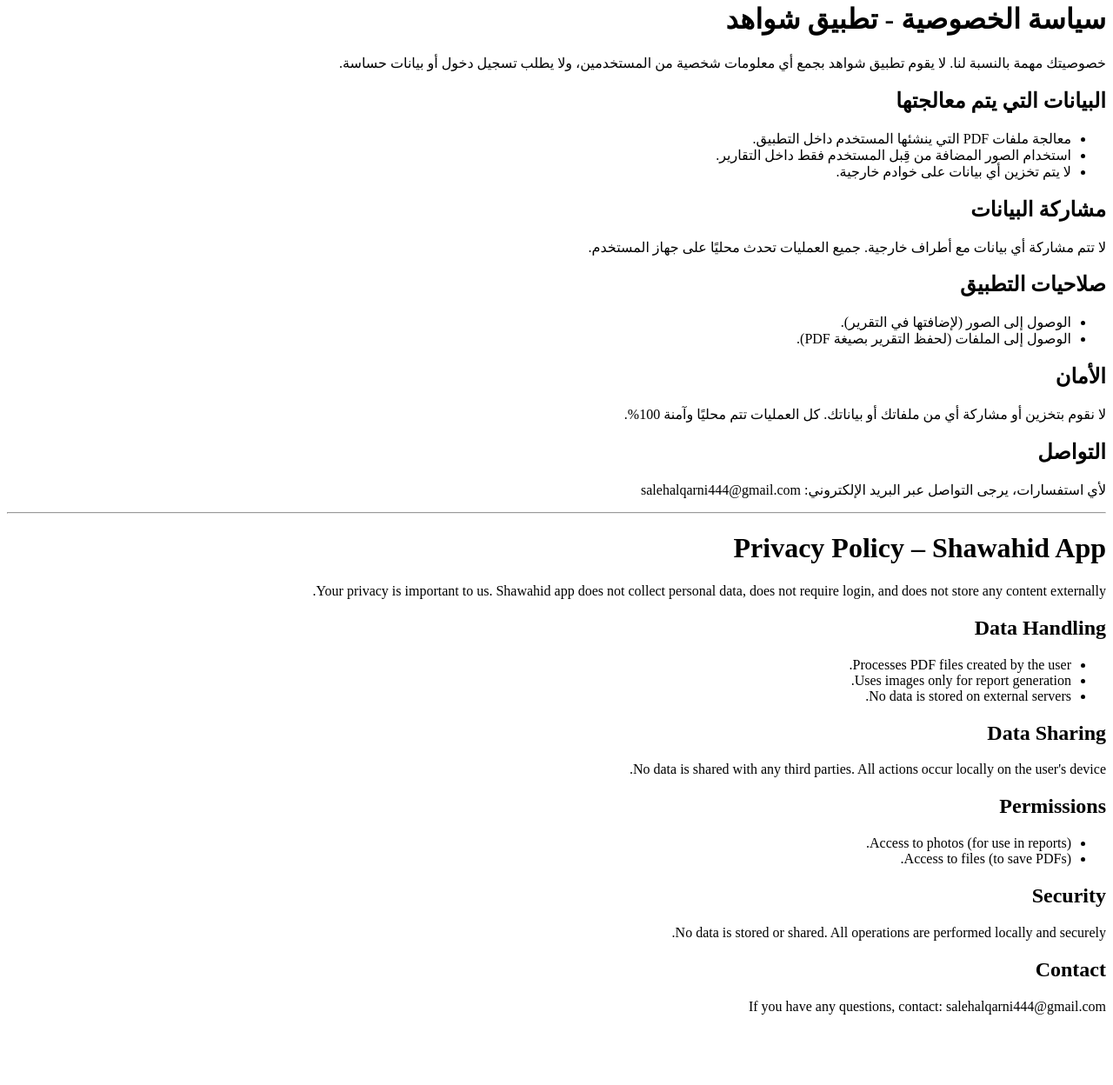
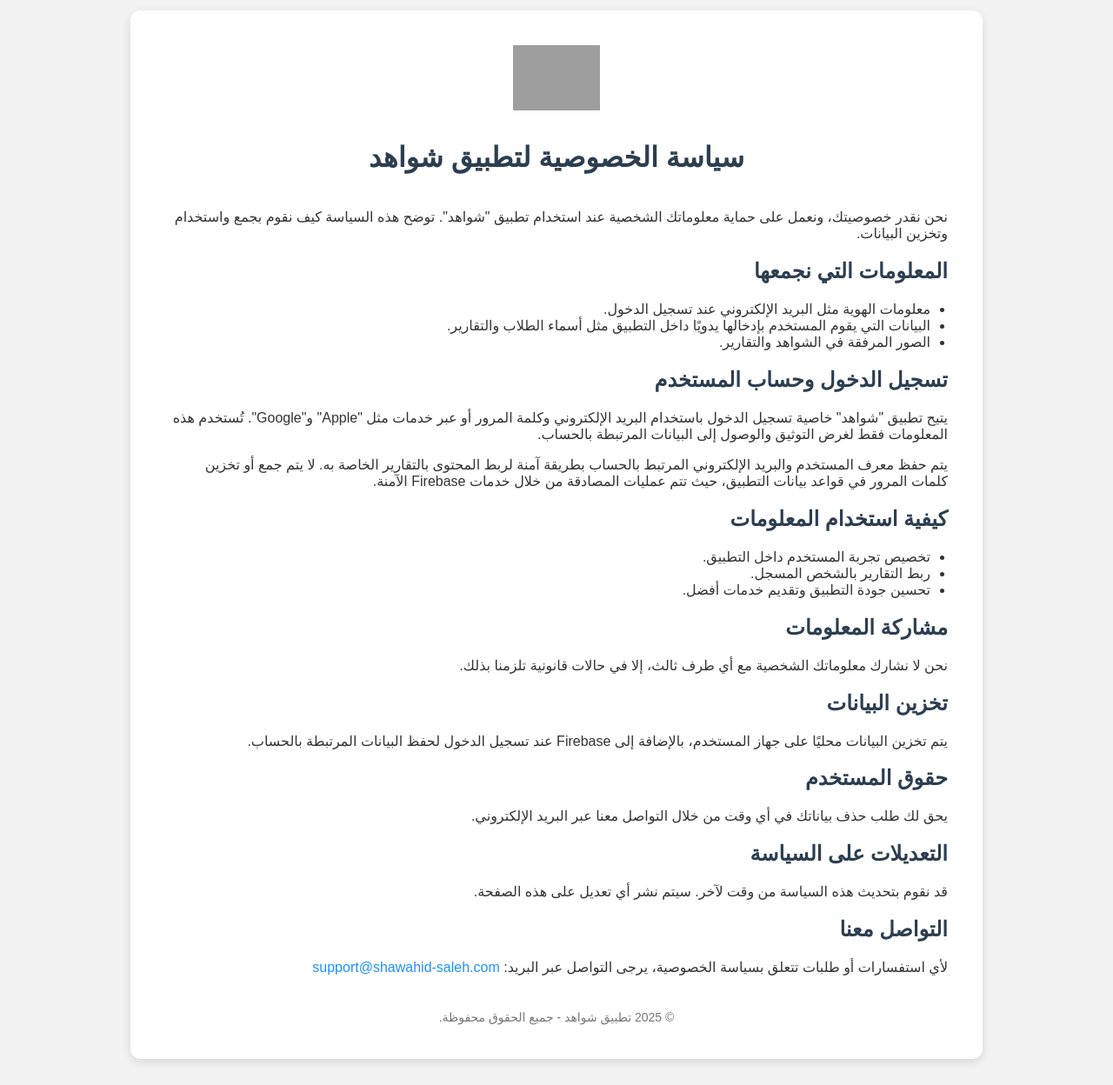
Before and after one commit to salehalqarni/shawahid-privacy, a plain HTML site: page index.html in a window 1280 px wide. Shown: the part 18-1266 px from the top of the page at 87% size. Before the commit the page ends 1201 px from the top, so only its background shows below. Drawn offline with Linux system fonts and the light colour scheme; grey boxes are pictures that could not be loaded.

Commit message:
Update index.html

```diff
--- a/index.html
+++ b/index.html
@@ -1,49 +1,105 @@
-
 <!DOCTYPE html>
 <html lang="ar" dir="rtl">
 <head>
-    <meta charset="UTF-8">
-    <title>سياسة الخصوصية - تطبيق شواهد</title>
+  <meta charset="UTF-8" />
+  <meta name="viewport" content="width=device-width, initial-scale=1.0"/>
+  <title>سياسة الخصوصية - تطبيق شواهد</title>
+  <style>
+    body {
+      font-family: 'Cairo', sans-serif;
+      background-color: #f2f2f2;
+      color: #333;
+      padding: 30px;
+      margin: 0;
+    }
+    .container {
+      max-width: 900px;
+      margin: auto;
+      background: white;
+      padding: 40px;
+      border-radius: 12px;
+      box-shadow: 0 4px 12px rgba(0,0,0,0.1);
+    }
+    h1, h2 {
+      color: #2c3e50;
+    }
+    ul {
+      padding-right: 20px;
+    }
+    header {
+      text-align: center;
+      margin-bottom: 40px;
+    }
+    img.logo {
+      width: 100px;
+      height: auto;
+      margin-bottom: 10px;
+    }
+    footer {
+      text-align: center;
+      margin-top: 40px;
+      font-size: 14px;
+      color: #777;
+    }
+    a {
+      color: #1e90ff;
+      text-decoration: none;
+    }
+  </style>
 </head>
 <body>
-    <h1>سياسة الخصوصية - تطبيق شواهد</h1>
-    <p>خصوصيتك مهمة بالنسبة لنا. لا يقوم تطبيق شواهد بجمع أي معلومات شخصية من المستخدمين، ولا يطلب تسجيل دخول أو بيانات حساسة.</p>
-    <h2>البيانات التي يتم معالجتها</h2>
+
+  <div class="container">
+    <header>
+      <img src="https://salehalqarni.github.io/shawahid-privacy/logo.png" alt="شعار شواهد" class="logo" />
+      <h1>سياسة الخصوصية لتطبيق شواهد</h1>
+    </header>
+
+    <p>نحن نقدر خصوصيتك، ونعمل على حماية معلوماتك الشخصية عند استخدام تطبيق "شواهد". توضح هذه السياسة كيف نقوم بجمع واستخدام وتخزين البيانات.</p>
+
+    <h2>المعلومات التي نجمعها</h2>
     <ul>
-        <li>معالجة ملفات PDF التي ينشئها المستخدم داخل التطبيق.</li>
-        <li>استخدام الصور المضافة من قِبل المستخدم فقط داخل التقارير.</li>
-        <li>لا يتم تخزين أي بيانات على خوادم خارجية.</li>
+      <li>معلومات الهوية مثل البريد الإلكتروني عند تسجيل الدخول.</li>
+      <li>البيانات التي يقوم المستخدم بإدخالها يدويًا داخل التطبيق مثل أسماء الطلاب والتقارير.</li>
+      <li>الصور المرفقة في الشواهد والتقارير.</li>
     </ul>
-    <h2>مشاركة البيانات</h2>
-    <p>لا تتم مشاركة أي بيانات مع أطراف خارجية. جميع العمليات تحدث محليًا على جهاز المستخدم.</p>
-    <h2>صلاحيات التطبيق</h2>
+
+    <h2>تسجيل الدخول وحساب المستخدم</h2>
+    <p>
+      يتيح تطبيق "شواهد" خاصية تسجيل الدخول باستخدام البريد الإلكتروني وكلمة المرور أو عبر خدمات مثل "Apple" و"Google".
+      تُستخدم هذه المعلومات فقط لغرض التوثيق والوصول إلى البيانات المرتبطة بالحساب.
+    </p>
+    <p>
+      يتم حفظ معرف المستخدم والبريد الإلكتروني المرتبط بالحساب بطريقة آمنة لربط المحتوى بالتقارير الخاصة به.
+      لا يتم جمع أو تخزين كلمات المرور في قواعد بيانات التطبيق، حيث تتم عمليات المصادقة من خلال خدمات Firebase الآمنة.
+    </p>
+
+    <h2>كيفية استخدام المعلومات</h2>
     <ul>
-        <li>الوصول إلى الصور (لإضافتها في التقرير).</li>
-        <li>الوصول إلى الملفات (لحفظ التقرير بصيغة PDF).</li>
+      <li>تخصيص تجربة المستخدم داخل التطبيق.</li>
+      <li>ربط التقارير بالشخص المسجل.</li>
+      <li>تحسين جودة التطبيق وتقديم خدمات أفضل.</li>
     </ul>
-    <h2>الأمان</h2>
-    <p>لا نقوم بتخزين أو مشاركة أي من ملفاتك أو بياناتك. كل العمليات تتم محليًا وآمنة 100%.</p>
-    <h2>التواصل</h2>
-    <p>لأي استفسارات، يرجى التواصل عبر البريد الإلكتروني: salehalqarni444@gmail.com</p>
-    <hr>
-    <h1>Privacy Policy – Shawahid App</h1>
-    <p>Your privacy is important to us. Shawahid app does not collect personal data, does not require login, and does not store any content externally.</p>
-    <h2>Data Handling</h2>
-    <ul>
-        <li>Processes PDF files created by the user.</li>
-        <li>Uses images only for report generation.</li>
-        <li>No data is stored on external servers.</li>
-    </ul>
-    <h2>Data Sharing</h2>
-    <p>No data is shared with any third parties. All actions occur locally on the user's device.</p>
-    <h2>Permissions</h2>
-    <ul>
-        <li>Access to photos (for use in reports).</li>
-        <li>Access to files (to save PDFs).</li>
-    </ul>
-    <h2>Security</h2>
-    <p>No data is stored or shared. All operations are performed locally and securely.</p>
-    <h2>Contact</h2>
-    <p>If you have any questions, contact: salehalqarni444@gmail.com</p>
+
+    <h2>مشاركة المعلومات</h2>
+    <p>نحن لا نشارك معلوماتك الشخصية مع أي طرف ثالث، إلا في حالات قانونية تلزمنا بذلك.</p>
+
+    <h2>تخزين البيانات</h2>
+    <p>يتم تخزين البيانات محليًا على جهاز المستخدم، بالإضافة إلى Firebase عند تسجيل الدخول لحفظ البيانات المرتبطة بالحساب.</p>
+
+    <h2>حقوق المستخدم</h2>
+    <p>يحق لك طلب حذف بياناتك في أي وقت من خلال التواصل معنا عبر البريد الإلكتروني.</p>
+
+    <h2>التعديلات على السياسة</h2>
+    <p>قد نقوم بتحديث هذه السياسة من وقت لآخر. سيتم نشر أي تعديل على هذه الصفحة.</p>
+
+    <h2>التواصل معنا</h2>
+    <p>لأي استفسارات أو طلبات تتعلق بسياسة الخصوصية، يرجى التواصل عبر البريد: <a href="mailto:support@shawahid-saleh.com">support@shawahid-saleh.com</a></p>
+
+    <footer>
+      &copy; 2025 تطبيق شواهد - جميع الحقوق محفوظة.
+    </footer>
+  </div>
+
 </body>
 </html>
```
